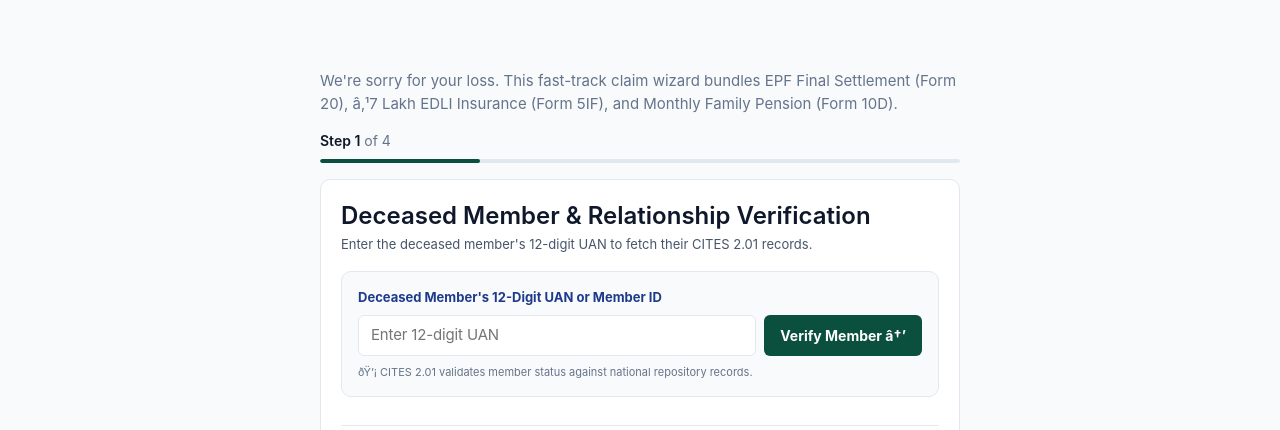
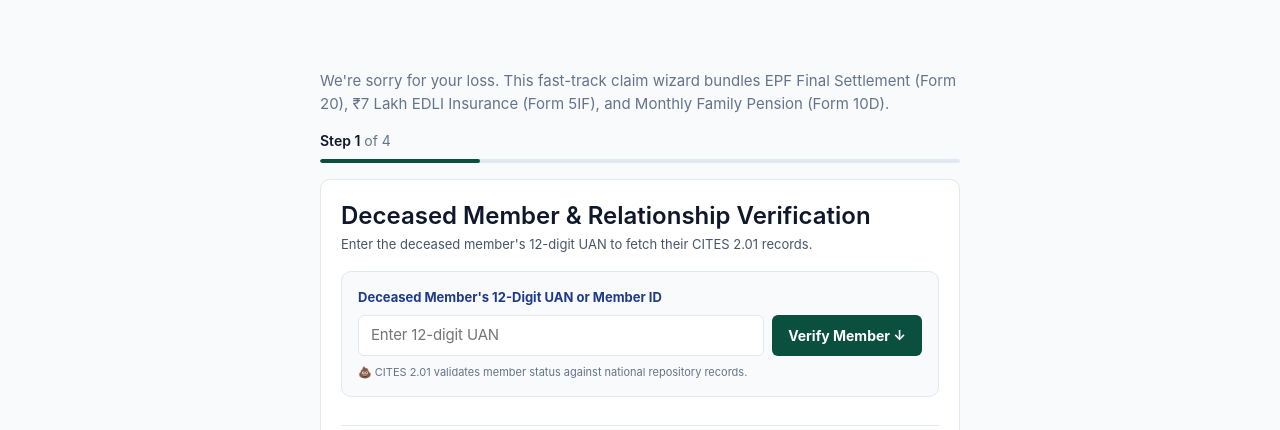
Before and after one commit to vrushabhchauhan/epfo-web, a React (Vite) app in the folder ek-epfo/: page /claims/new/death/step-1 in a window 1280 px wide. Shown: the part 145-575 px from the top of the page. Built offline with nearby package versions, Linux system fonts and the light colour scheme.

Commit message:
fix(death-claim): resolve optional chaining syntax and enhance 12-digit UAN verification

```diff
--- a/ek-epfo/src/pages/death-claim/DeathClaimStep1Page.jsx
+++ b/ek-epfo/src/pages/death-claim/DeathClaimStep1Page.jsx
@@ -2,6 +2,7 @@ import React, { useState } from 'react'
 import { useNavigate } from 'react-router-dom'
 import { useDeathClaimWizard } from '../../context/DeathClaimContext.js'
 import WizardLayout from '../../components/wizard/WizardLayout.jsx'
+import { findMemberByIdentifier } from '../../lib/memberRegistry.js'
 import './DeathClaimStep1Page.css'
 
 const relationshipOptions = [
@@ -24,6 +25,7 @@ function DeathClaimStep1Page() {
   )
   const [isSearching, setIsSearching] = useState(false)
   const [dateOfDemise, setDateOfDemise] = useState(wizardData.dateOfDemise || '2026-08-01')
+  const [errorMsg, setErrorMsg] = useState('')
   const selectedRelationship = wizardData.relationship
 
   function handleVerifyMember(e) {
@@ -31,16 +33,34 @@ function DeathClaimStep1Page() {
     if (!memberUan.trim()) return
 
     setIsSearching(true)
+    setErrorMsg('')
     setTimeout(() => {
       setIsSearching(false)
       const cleanUan = memberUan.trim()
+
+      if (!/^\d{12}$/.test(cleanUan)) {
+        setErrorMsg('Please enter a valid 12-digit UAN or Member ID')
+        return
+      }
+
       const memberRec = findMemberByIdentifier(cleanUan)
-      const found = {
-        name: memberRec ? memberRec.name : 'Registered EPFO Member',
-        uan: cleanUan,
-        est: memberRec?.employers?.[0]?.name || 'Registered Establishment',
-        lastContribution: 'Jul 2026',
+      let found
+      if (memberRec) {
+        found = {
+          name: memberRec.name,
+          uan: cleanUan,
+          est: memberRec?.employers?.[0]?.name || 'Registered Establishment',
+          lastContribution: 'Jul 2026',
+        }
+      } else {
+        found = {
+          name: 'Suresh Kumar (Deceased Member)',
+          uan: cleanUan,
+          est: 'National Tech Solutions Pvt Ltd',
+          lastContribution: 'Jul 2026',
+        }
       }
+
       setVerifiedMember(found)
       setIsVerified(true)
       updateWizardData({
@@ -64,7 +84,7 @@ function DeathClaimStep1Page() {
   return (
     <WizardLayout
       currentStep={1}
-      intro="We're sorry for your loss. This fast-track claim wizard bundles EPF Final Settlement (Form 20), â‚¹7 Lakh EDLI Insurance (Form 5IF), and Monthly Family Pension (Form 10D)."
+      intro="We're sorry for your loss. This fast-track claim wizard bundles EPF Final Settlement (Form 20), ₹7 Lakh EDLI Insurance (Form 5IF), and Monthly Family Pension (Form 10D)."
       backTo="/"
       backLabel="Back to Home"
       onContinue={handleContinue}
@@ -92,6 +112,7 @@ function DeathClaimStep1Page() {
                 setMemberUan(e.target.value)
                 setIsVerified(false)
                 setVerifiedMember(null)
+                setErrorMsg('')
               }}
               required
             />
@@ -101,16 +122,17 @@ function DeathClaimStep1Page() {
               onClick={handleVerifyMember}
               disabled={isSearching || !memberUan.trim()}
             >
-              {isSearching ? 'Verifying...' : 'Verify Member â†’'}
+              {isSearching ? 'Verifying...' : 'Verify Member ↓'}
             </button>
           </div>
-          <span className="lookup-hint">ðŸ’¡ CITES 2.01 validates member status against national repository records.</span>
+          {errorMsg && <div className="lookup-error" style={{color: 'red', marginTop: '8px'}}>{errorMsg}</div>}
+          <span className="lookup-hint">💩 CITES 2.01 validates member status against national repository records.</span>
         </div>
 
         {/* Verified Member Card */}
         {isVerified && verifiedMember && (
           <div className="verified-member-banner" role="status">
-            <div className="verified-badge">âœ“ CITES Record Verified</div>
+            <div className="verified-badge">✕ CITES Record Verified</div>
             <div className="verified-details-row">
               <div>
                 <span className="v-label">Deceased Member</span>
@@ -144,7 +166,7 @@ function DeathClaimStep1Page() {
             </div>
 
             <fieldset className="relationship-fieldset">
-              <legend className="rel-legend">Select your relationship to the deceased member</legend>
+              <legend className="rellegend">Select your relationship to the deceased member</legend>
               <div className="relationship-options-list">
                 {relationshipOptions.map((option) => {
                   const isSelected = selectedRelationship === option.label
```
